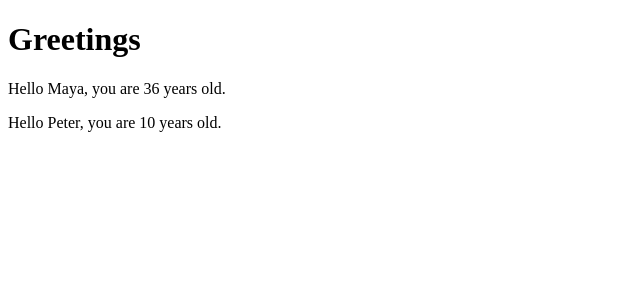
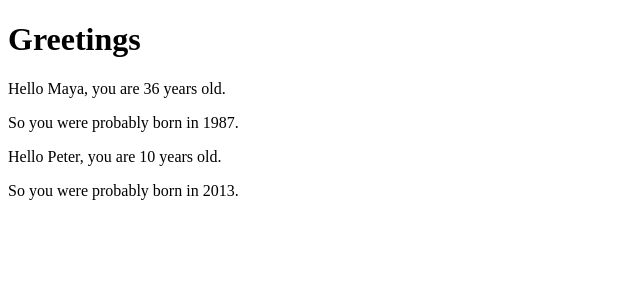
Before and after one commit to daggettt/part1, a React (Vite) app: page / in a window 1280 px wide. Shown: the top 300 px of the page, without its empty margins (0-640 px from the left). Built offline with nearby package versions, Linux system fonts and the light colour scheme.

Commit message:
Create helper function for Hello component

```diff
--- a/src/App.jsx
+++ b/src/App.jsx
@@ -1,10 +1,19 @@
 /* Part 1 C */
 
+
 const Hello = (props) => {
-  return (
+  const bornYear = () => {
+    const yearNow = new Date().getFullYear()
+    return yearNow - props.age
+  }
+
+  return(
     <div>
       <p>
         Hello {props.name}, you are {props.age} years old.
+      </p>
+      <p>
+        So you were probably born in {bornYear()}.
       </p>
     </div>
   )
```
